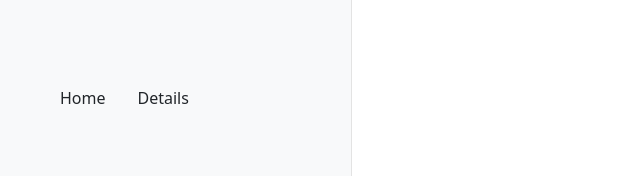
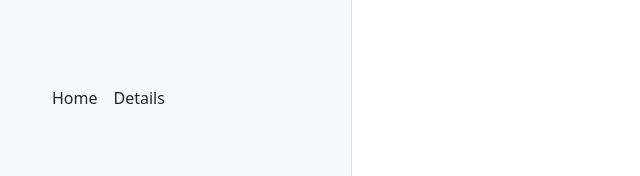
Before and after one commit to abaibik/baibik-binarystate-test-task, a React (Create React App) app: page / in a window 1280 px wide. Shown: the part 282-458 px from the top of the page, without its empty margins (0-640 px from the left). Built offline with nearby package versions, Linux system fonts and the light colour scheme.

Commit message:
fix Nav.Link

```diff
--- a/src/routes/root.jsx
+++ b/src/routes/root.jsx
@@ -14,13 +14,11 @@ export default function Root() {
         <Navbar bg="light" variant="light">
           <Container>
             <Nav className="me-auto">
-              <Nav.Link>
-                <Link className={classNameGenerator} to={"/home"}>
-                  Home
-                </Link>
+              <Nav.Link as={Link} to={"/home"}>
+                Home
               </Nav.Link>
-              <Nav.Link>
-                <Link to={"/details"}>Details</Link>
+              <Nav.Link as={Link} to={"/details"}>
+                Details
               </Nav.Link>
             </Nav>
           </Container>
```
